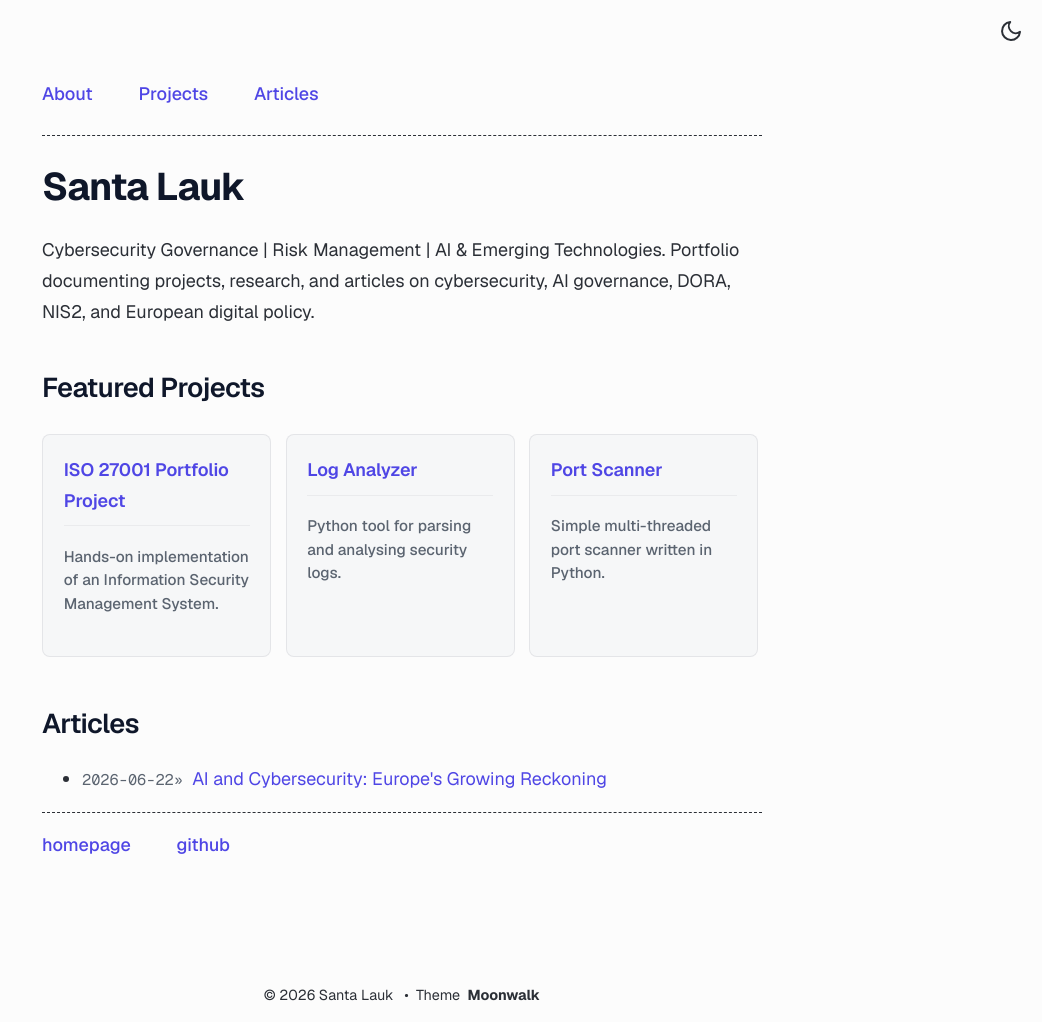
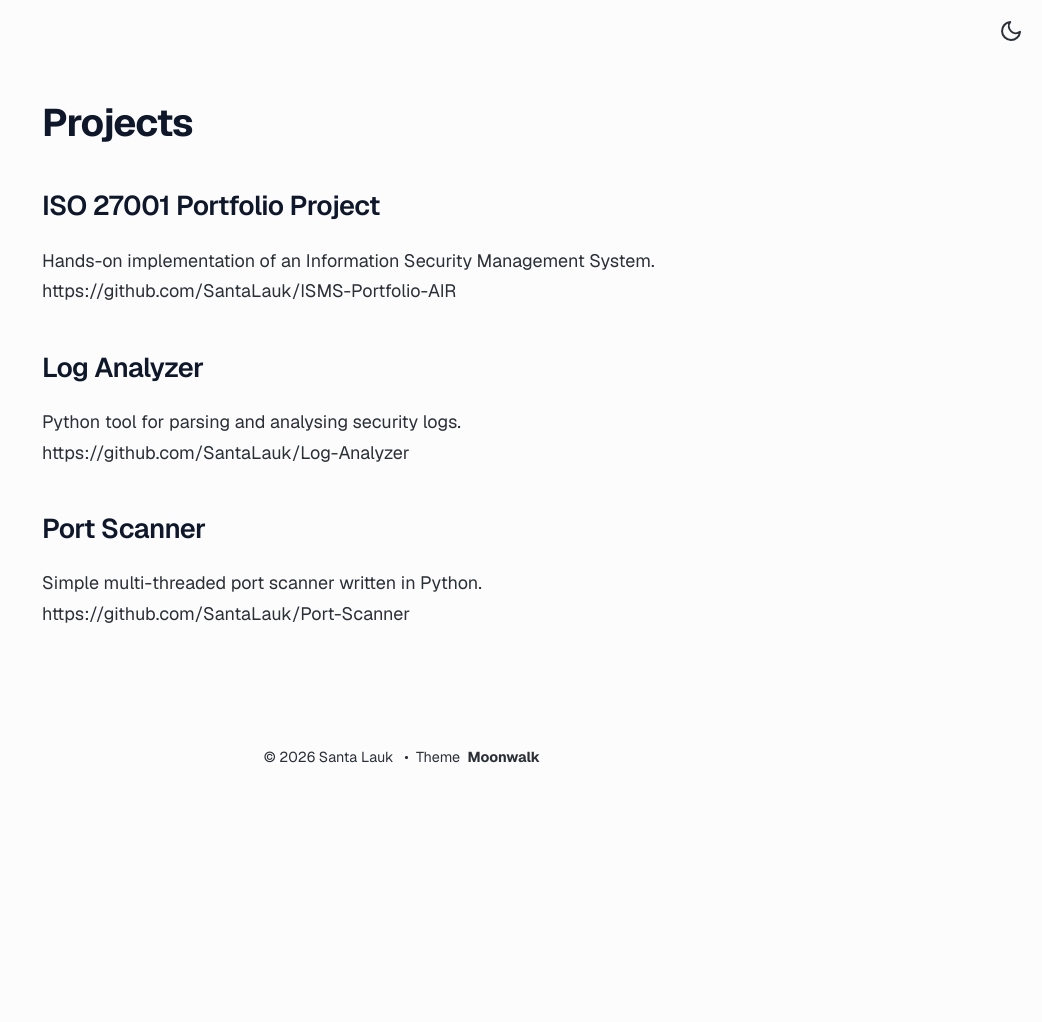
Before and after one commit to SantaLauk/santalauk.github.io, a Jekyll site: the page built from projects.md, in a window 1280 px wide. Shown: the whole page, without its empty margins (238-1280 px from the left). Built offline with Jekyll 4.4.1, drawn with Linux system fonts in a browser that asks for light colours; after the commit the page ends 900 px from its top, so only the background shows below that; part of the change alters nothing that is shown.

Commit message:
projects.md

```diff
--- a/projects.md
+++ b/projects.md
@@ -1,5 +1,19 @@
 ---
-layout: home
+layout: default
 title: Projects
 permalink: /projects/
 ---
+
+# Projects
+
+## ISO 27001 Portfolio Project
+Hands-on implementation of an Information Security Management System.
+https://github.com/SantaLauk/ISMS-Portfolio-AIR
+
+## Log Analyzer
+Python tool for parsing and analysing security logs.
+https://github.com/SantaLauk/Log-Analyzer
+
+## Port Scanner
+Simple multi-threaded port scanner written in Python.
+https://github.com/SantaLauk/Port-Scanner
```
